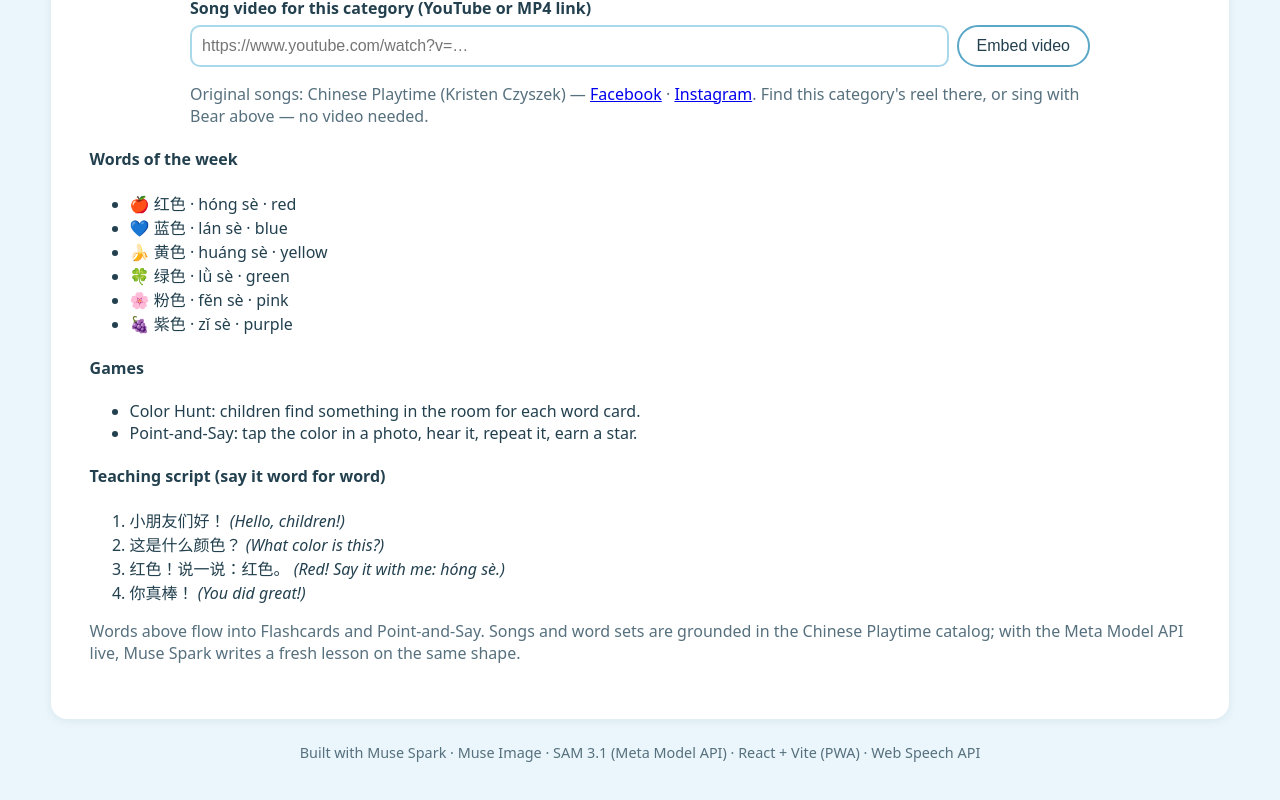
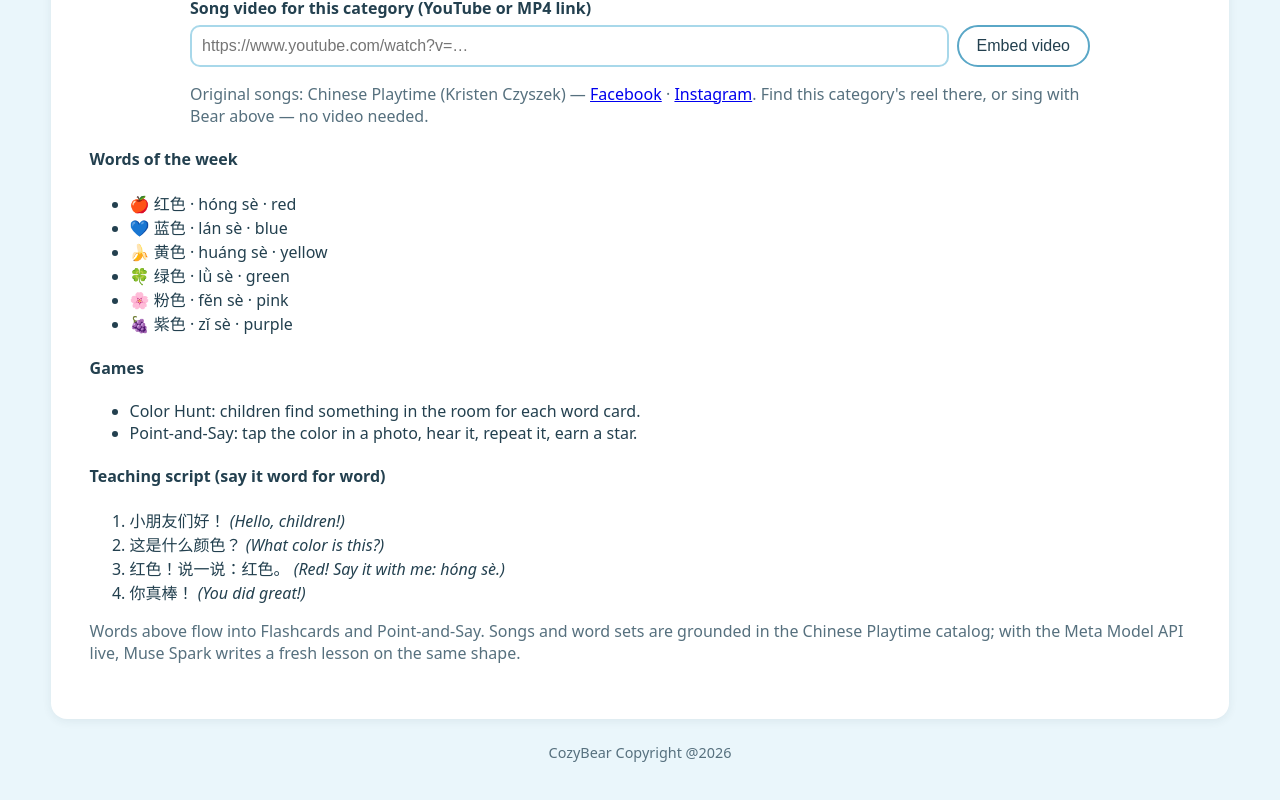
Before and after one commit to hellohelloye/cozy-bear-cottage-app, a React (Vite) app: page / in a window 1280 px wide. Shown: the part 2646-3446 px from the top of the page. Built offline with nearby package versions, Linux system fonts and the light colour scheme.

Commit message:
Update footer copyright, remove credits line, add Evelyn McDonald

```diff
--- a/src/App.jsx
+++ b/src/App.jsx
@@ -77,7 +77,7 @@ export default function App() {
       {tab === 'art' && <KidsArtwork />}
       {tab === 'about' && <AboutUs />}
       <footer>
-        <p>Built with Muse Spark · Muse Image · SAM 3.1 (Meta Model API) · React + Vite (PWA) · Web Speech API</p>
+        <p>CozyBear Copyright @2026</p>
       </footer>
     </main>
   );
--- a/src/features/AboutUs.jsx
+++ b/src/features/AboutUs.jsx
@@ -41,6 +41,7 @@ export default function AboutUs() {
         <li><strong>Xiaoyue He</strong> — team member, design &amp; photography</li>
         <li><strong>Shun Zhang</strong> — team member</li>
         <li><strong>Vivian McDonald</strong> — visual designer (the artwork and palette are hers)</li>
+        <li><strong>Evelyn McDonald</strong> — Our fun Player</li>
       </ul>
 
       <h2>Contact Us 联系我们</h2>
```
